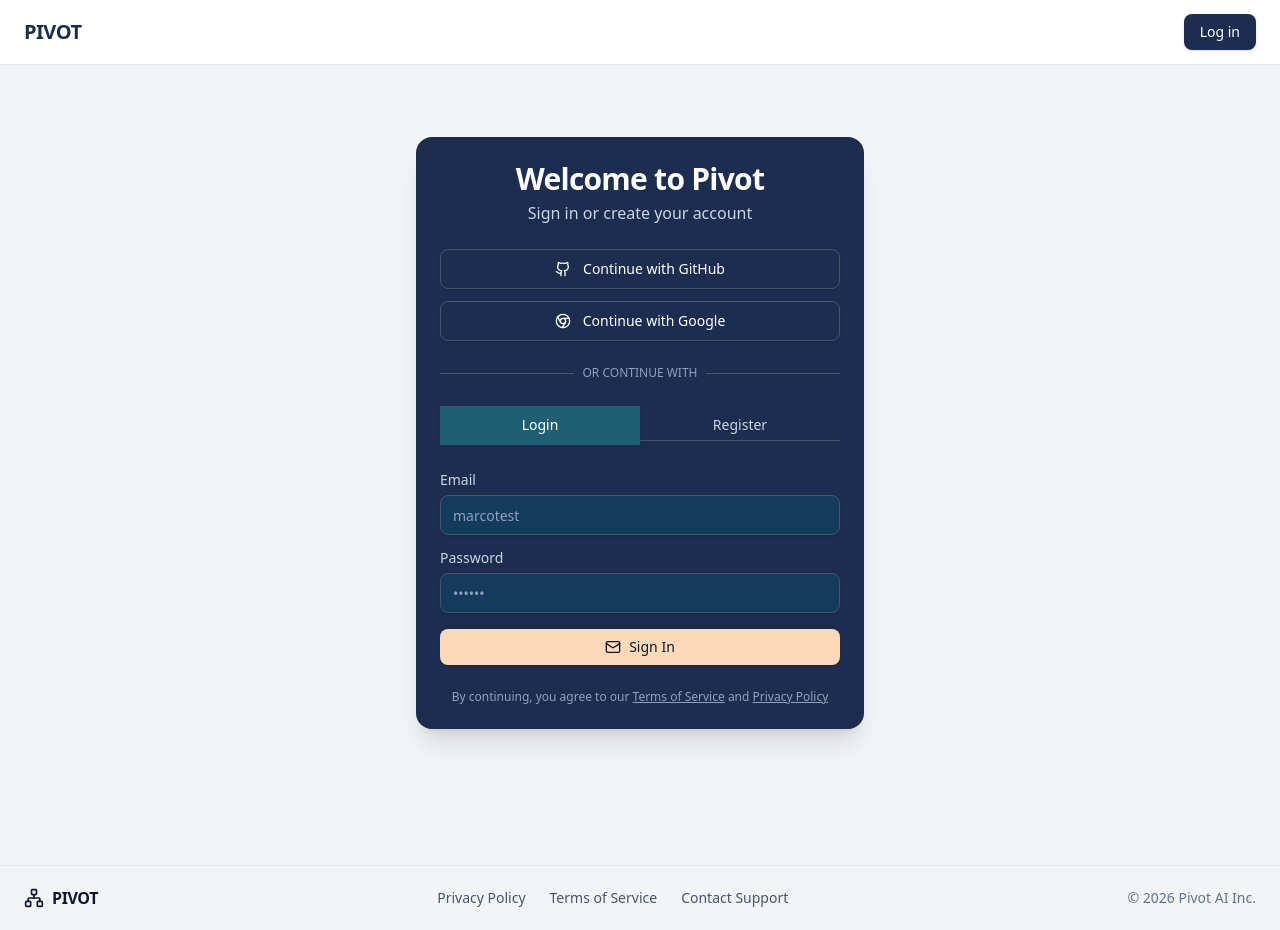
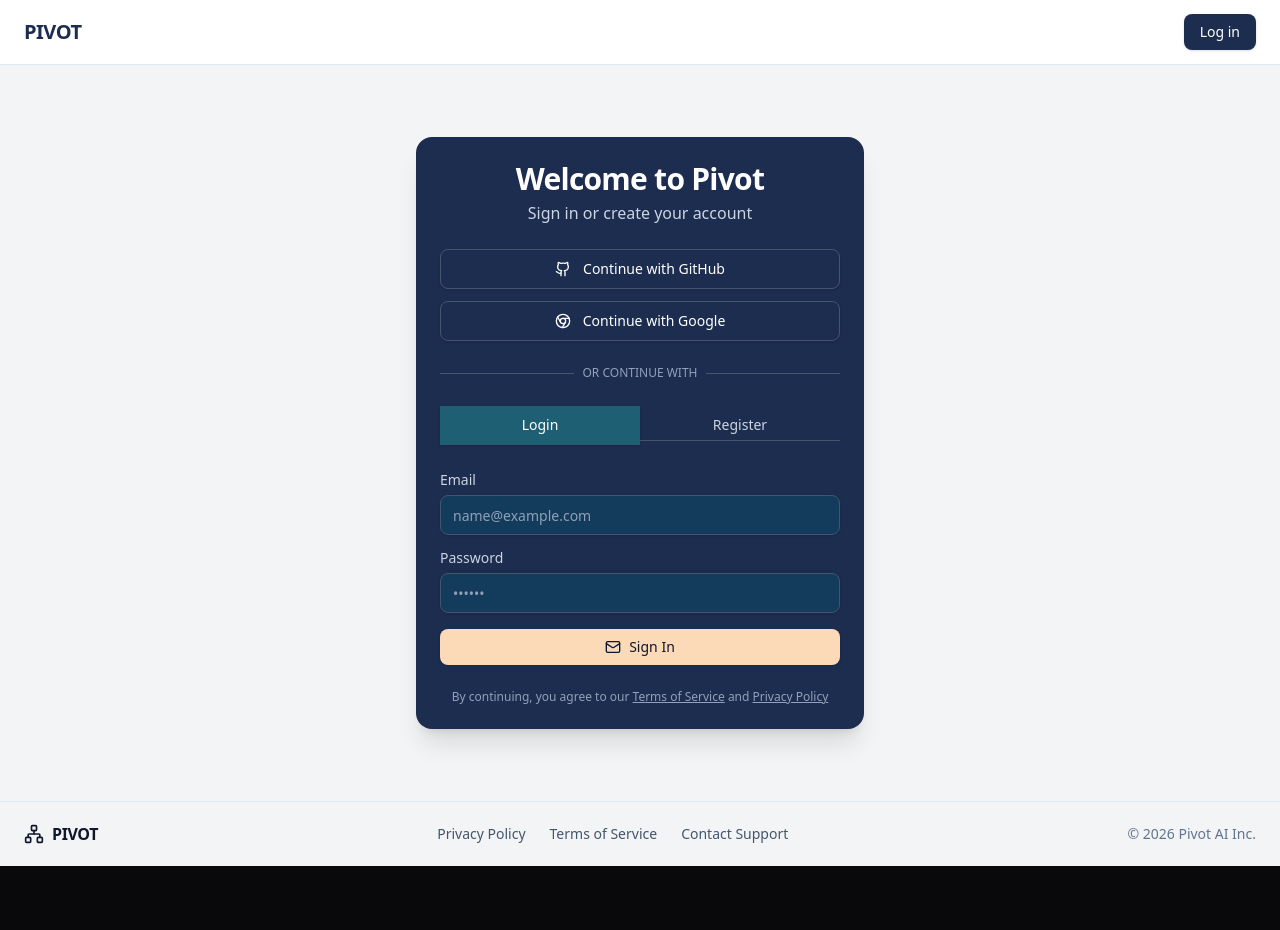
Before and after one commit to MarcoLopezf/Pivot, a Next.js app: page /login in a window 1280 px wide. After the commit the page ends 866 px from the top, so only its background shows below. Built offline with nearby package versions, Linux system fonts and the light colour scheme; no server answers; what @genkit-ai/compat-oai, genkit would draw is missing.

Commit message:
fixes from coderabbit

```diff
--- a/src/app/login/page.tsx
+++ b/src/app/login/page.tsx
@@ -315,7 +315,7 @@
                   <Input
                     id="login-email"
                     type="email"
-                    placeholder="marcotest"
+                    placeholder="name@example.com"
                     value={email}
                     onChange={(e) => setEmail(e.target.value)}
                     required
--- a/src/interfaces/web/components/onboarding/steps/Step4Discovery.tsx
+++ b/src/interfaces/web/components/onboarding/steps/Step4Discovery.tsx
@@ -365,7 +365,7 @@
                   <div className="space-y-3">
                     {suggestions.map((suggestion, index) => {
                       const isSelected = selectedRole === suggestion.role;
-                      // Truncate reasoning to 150 characters
+                      // Truncate reasoning to 160 characters
                       const truncatedReasoning =
                         suggestion.reasoning.length > 150
                           ? suggestion.reasoning.substring(0, 160) + "..."
--- a/src/interfaces/web/pages/layout.tsx
+++ b/src/interfaces/web/pages/layout.tsx
@@ -38,9 +38,7 @@
         className={`${geistSans.variable} ${geistMono.variable} antialiased flex min-h-screen flex-col`}
       >
         <SiteHeader />
-        <main className="flex-1 min-h-screen bg-gray-100 text-slate-900">
-          {children}
-        </main>
+        <main className="flex-1 bg-gray-100 text-slate-900">{children}</main>
         {!hideFooter && <SiteFooter />}
         <Toaster />
       </body>
```
Also changed, not shown: src/interfaces/web/components/onboarding/StepContainer.tsx (+0 -15 lines).
